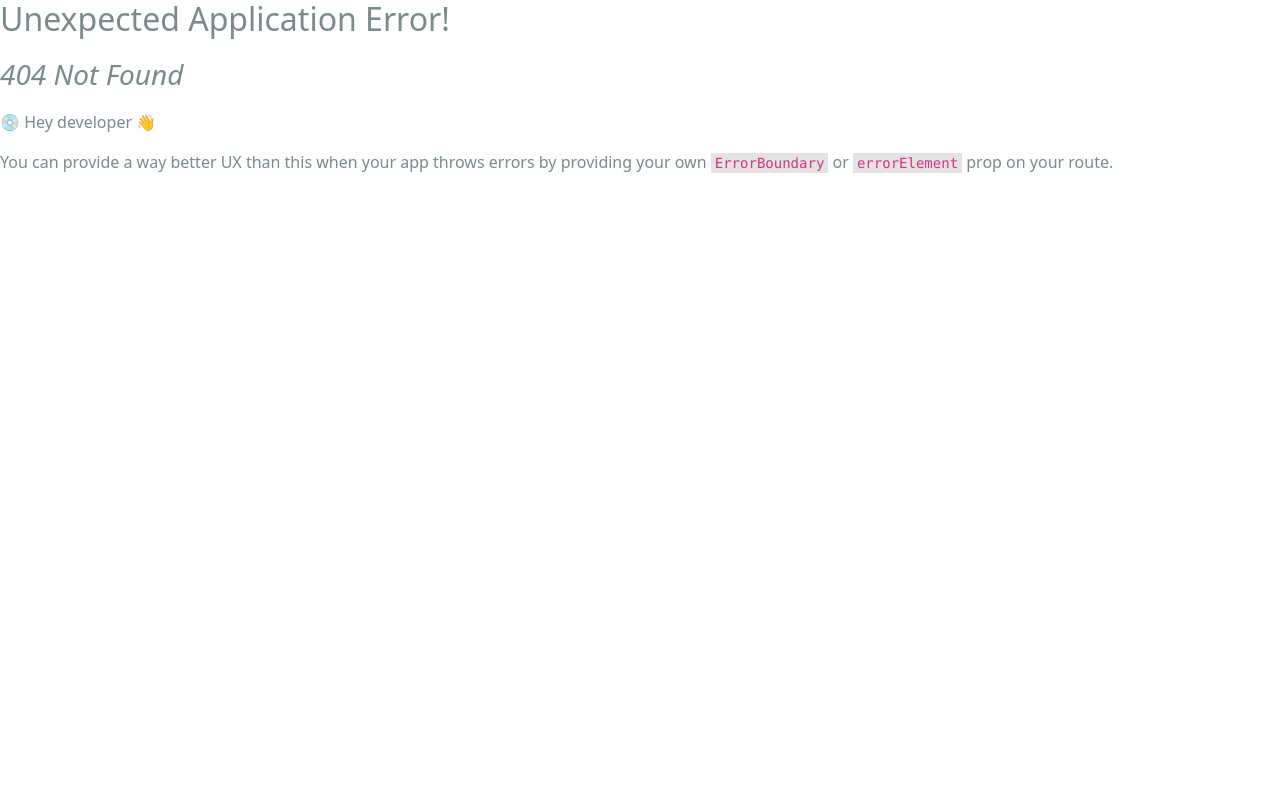
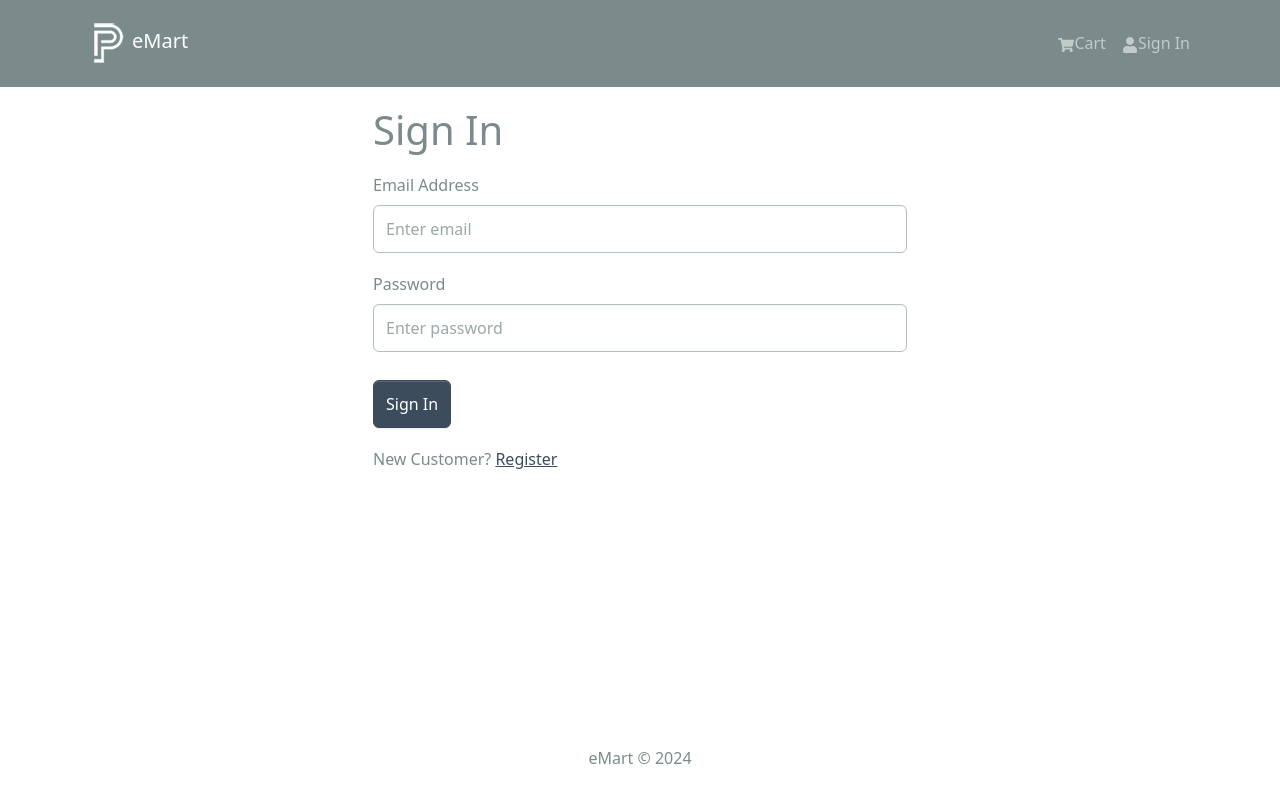
Before and after one commit to SanjilSaurav/eMart, a React (Create React App) app in the folder frontend/: page /login in a window 1280 px wide. Before the commit this address had no page. Shown: the top 802 px of the page. Built offline with nearby package versions, Linux system fonts and the light colour scheme.

Commit message:
Login Screen

```diff
--- /dev/null
+++ b/frontend/src/components/FormContainer.jsx
@@ -0,0 +1,16 @@
+import { Children } from 'react';
+import { Container, Row, Col } from 'react-bootstrap';
+
+const FormContainer  = ({ children }) => {
+    return (
+        <Container>
+            <Row className='justify-content-md-center'>
+                <Col xs={12} md={6}>
+                    {children}
+                </Col>
+            </Row>
+        </Container>
+    );
+};
+
+export default FormContainer;
--- a/frontend/src/index.js
+++ b/frontend/src/index.js
@@ -16,6 +16,7 @@ import reportWebVitals from './reportWebVitals';
 import HomeScreen from './screens/HomeScreen';
 import ProductScreen from './screens/ProductScreen';
 import CartScreen from './screens/CartScreen';
+import LoginScreen from './screens/LoginScreen';
 
 const router = createBrowserRouter(
   createRoutesFromElements(
@@ -23,6 +24,7 @@ const router = createBrowserRouter(
       <Route index={true} path='/' element={<HomeScreen/>}/>
       <Route path='/product/:id' element={<ProductScreen/>}/>
       <Route path='/cart' element={<CartScreen/>}/>
+      <Route path='/login' element={<LoginScreen/>}/>
     </Route>
   )
 )
--- /dev/null
+++ b/frontend/src/screens/LoginScreen.jsx
@@ -0,0 +1,50 @@
+import { useState } from "react"
+import { Link } from 'react-router-dom';
+import { Form, Button, Row, Col } from "react-bootstrap";
+import FormContainer from "../components/FormContainer";
+
+const LoginScreen = () => {
+    const [email, setEmail] = useState('');
+    const [password, setPassword] = useState('');
+
+    const submitHandler = (e) => {
+        e.preventDefault()
+        console.log('Submit')
+    }
+  return (
+    <FormContainer>
+        <h1>Sign In</h1>
+
+        <Form onSubmit={submitHandler}>
+            <Form.Group controlId="email" className="my-3">
+                <Form.Label>Email Address</Form.Label>
+                <Form.Control
+                type="email"
+                placeholder="Enter email"
+                value={email}
+                onChange={(e) => setEmail(e.target.value)}></Form.Control>
+
+            </Form.Group>
+            <Form.Group controlId="password" className="my-3">
+                <Form.Label>Password</Form.Label>
+                <Form.Control
+                type="password"
+                placeholder="Enter password"
+                value={password}
+                onChange={(e) => setPassword(e.target.value)}></Form.Control>
+
+            </Form.Group>
+            <Button type="submit" variant="primary" className="mt-2">
+                Sign In
+            </Button>
+        </Form>
+        <Row className="py-3">
+            <Col>
+                New Customer? <Link to='/register'>Register</Link>
+            </Col>
+        </Row>
+    </FormContainer>
+  )
+}
+
+export default LoginScreen
--- /dev/null
+++ b/frontend/src/slices/authSlice.js
@@ -0,0 +1,19 @@
+import { createSlice } from '@reduxjs/toolkit';
+
+const initialState = {
+    userInfo: localStorage.getItem('userInfo') ? JSON.parse(localStorage.getItem('userInfo')) : null,
+}
+
+const authSlice = createSlice({
+    name: 'auth',
+    initialState,
+    reducers: {
+        setCredentials: (state, action) => {
+            state.userInfo = action.payload;
+            localStorage.setItem('userInfo', JSON.stringify(action.payload));
+        }
+    }
+});
+
+export const { setCredentials } = authSlice.actions;
+export default authSlice.reducer;
--- a/frontend/src/store.js
+++ b/frontend/src/store.js
@@ -1,11 +1,13 @@
 import { configureStore } from '@reduxjs/toolkit';
 import { apiSlice } from './slices/apiSlice';
 import cartSliceReducer from './slices/cartSlice';
+import authSliceReducer from './slices/authSlice';
 
 const store = configureStore({
     reducer: {
         [apiSlice.reducerPath]: apiSlice.reducer,
         cart: cartSliceReducer,
+        auth: authSliceReducer,
     },
     middleware: (getDefaultMiddleware) => getDefaultMiddleware().concat(apiSlice.middleware),
     devTools: true,
```
Also changed, not shown: frontend/src/slices/usersApiSlice.js (added, +16 -0 lines).
